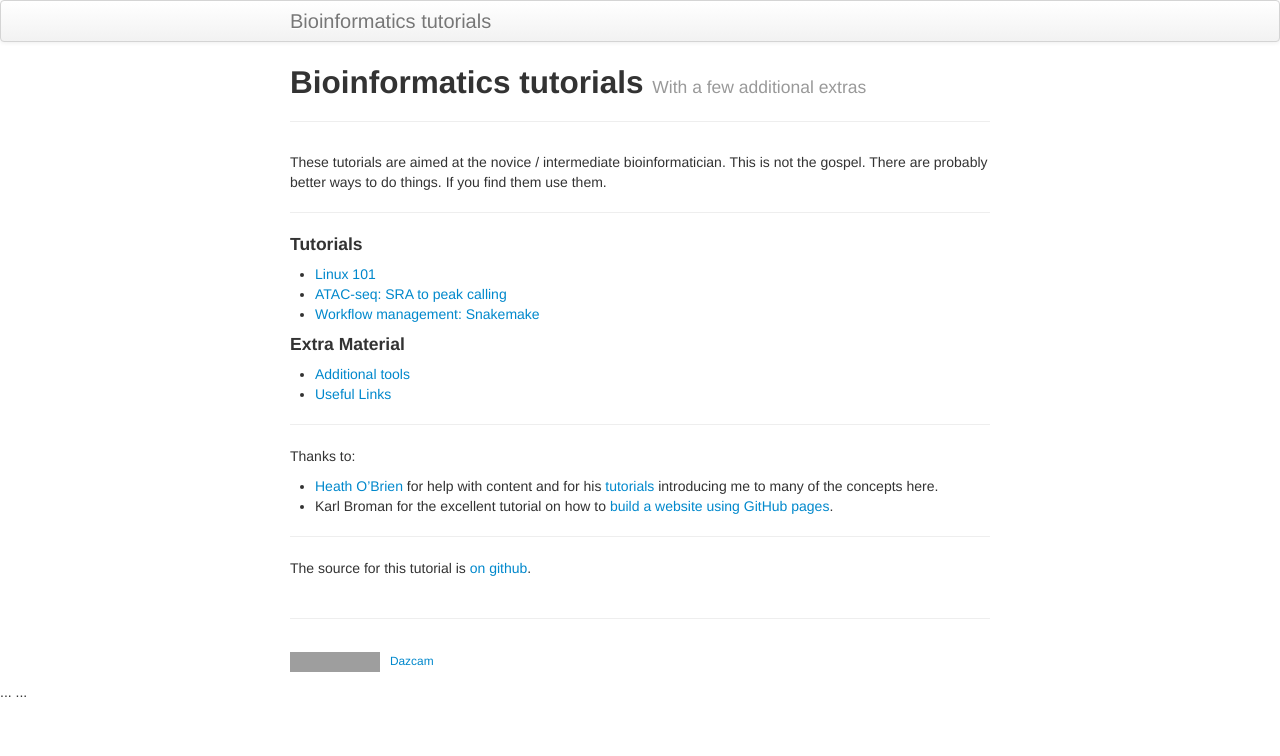
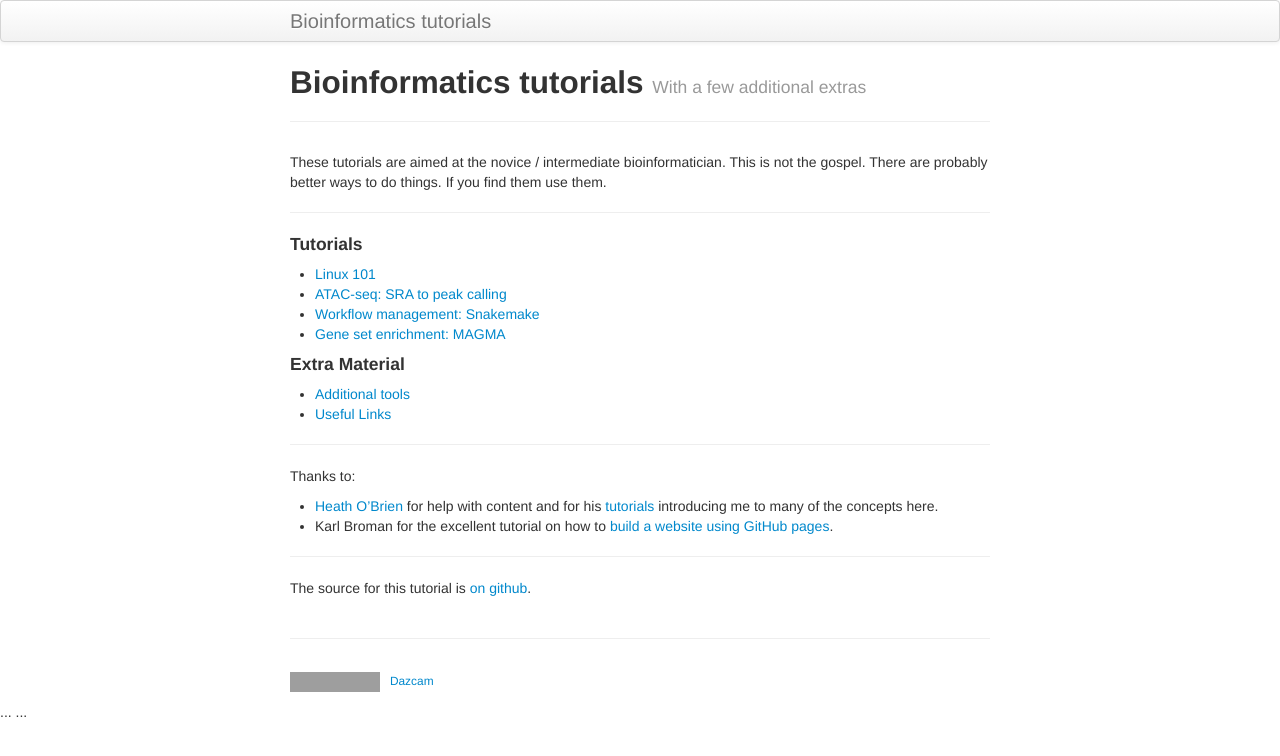
Before and after one commit to Dazcam/Bioinformatics-tutorials, a Jekyll site: the page built from index.md, in a window 1280 px wide. Shown: the top 756 px of the page. Built offline with Jekyll 4.4.1, drawn with Linux system fonts in a browser that asks for light colours; grey boxes are pictures that could not be loaded.

Commit message:
Update index.md

```diff
--- a/index.md
+++ b/index.md
@@ -14,6 +14,7 @@ These tutorials are aimed at the novice / intermediate bioinformatician. This is
 - [Linux 101]({{ site.baseurl }}/pages/linux101/linux101.html)
 - [ATAC-seq: SRA to peak calling]({{ site.baseurl }}/pages/sra2peak/getting_started.html)
 - [Workflow management: Snakemake]({{ site.baseurl }}/pages/snakemake/snakemake_intro.html)
+- [Gene set enrichment: MAGMA]({{ site.baseurl }}/pages/magma/magma_intro.html)
 
 #### Extra Material
 
```
